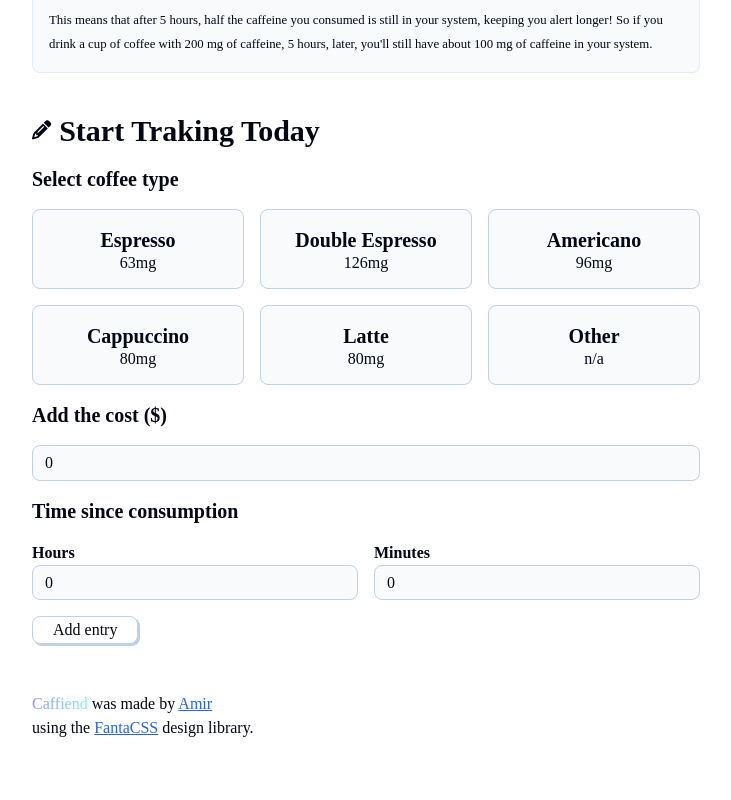
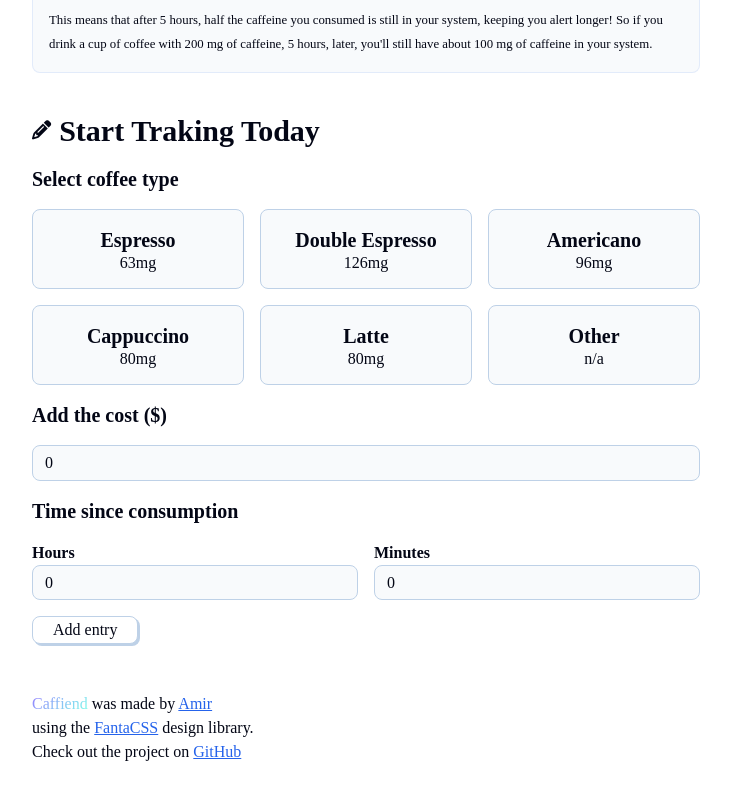
Before and after one commit to tenticlemaster/coffend, a React (Vite) app: page / in a window 1280 px wide. Shown: the part 429-1229 px from the top of the page, without its empty margins (274-1005 px from the left). Built offline with nearby package versions, Linux system fonts and the light colour scheme; a web font is replaced by a local one.

Commit message:
Update Layout.jsx
Added github link to the footer.

```diff
--- a/src/components/Layout.jsx
+++ b/src/components/Layout.jsx
@@ -16,7 +16,7 @@ export default function Layout(props) {
 
     const footer = (
         <footer>
-            <p><span className="text-gradient">Caffiend</span> was made by <a target="_blank" href="https://github.com/tenticlemaster">Amir</a><br />using the <a href="https://github.com/jamezmca/fantacss">FantaCSS</a> design library.</p>
+            <p><span className="text-gradient">Caffiend</span> was made by <a target="_blank" href="https://github.com/tenticlemaster">Amir</a><br />using the <a href="https://github.com/jamezmca/fantacss">FantaCSS</a> design library. <br />Check out the project on <a target="_blank" href="https://github.com/tenticlemaster/coffend">GitHub</a></p>
         </footer>
     )
 
```
